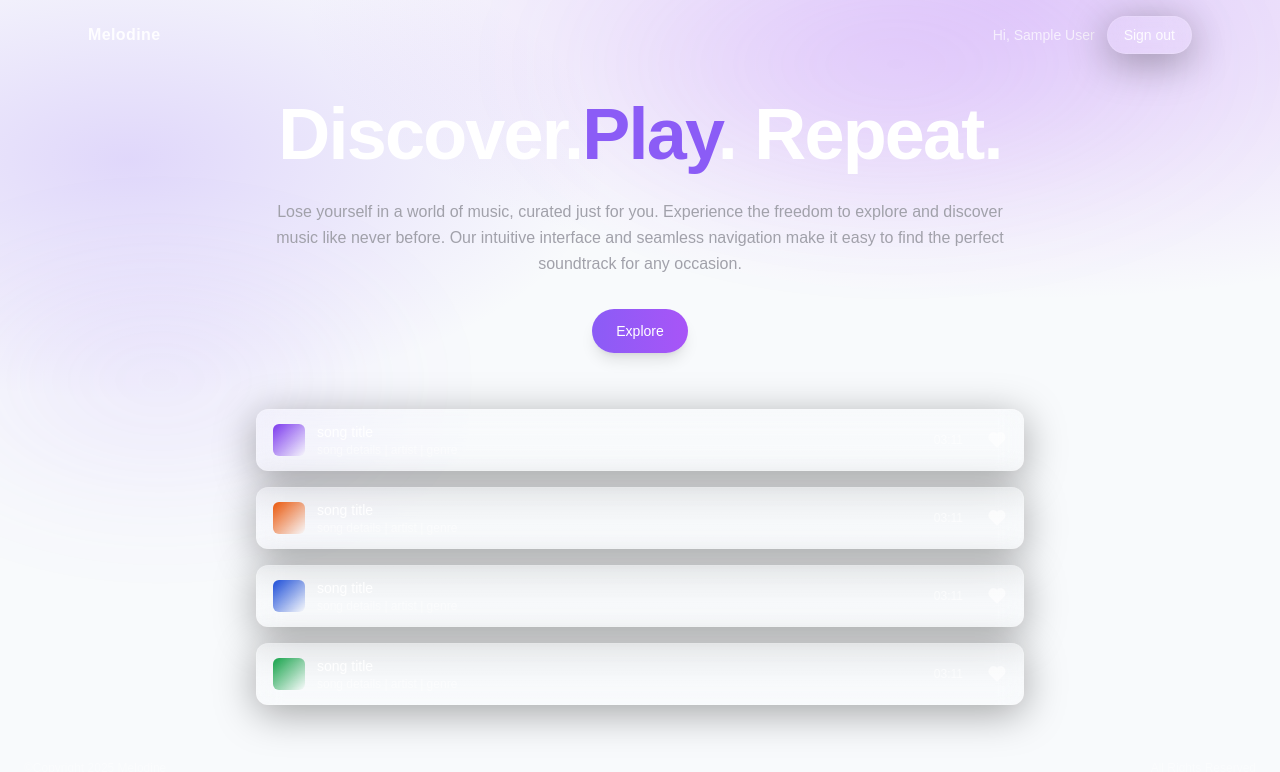
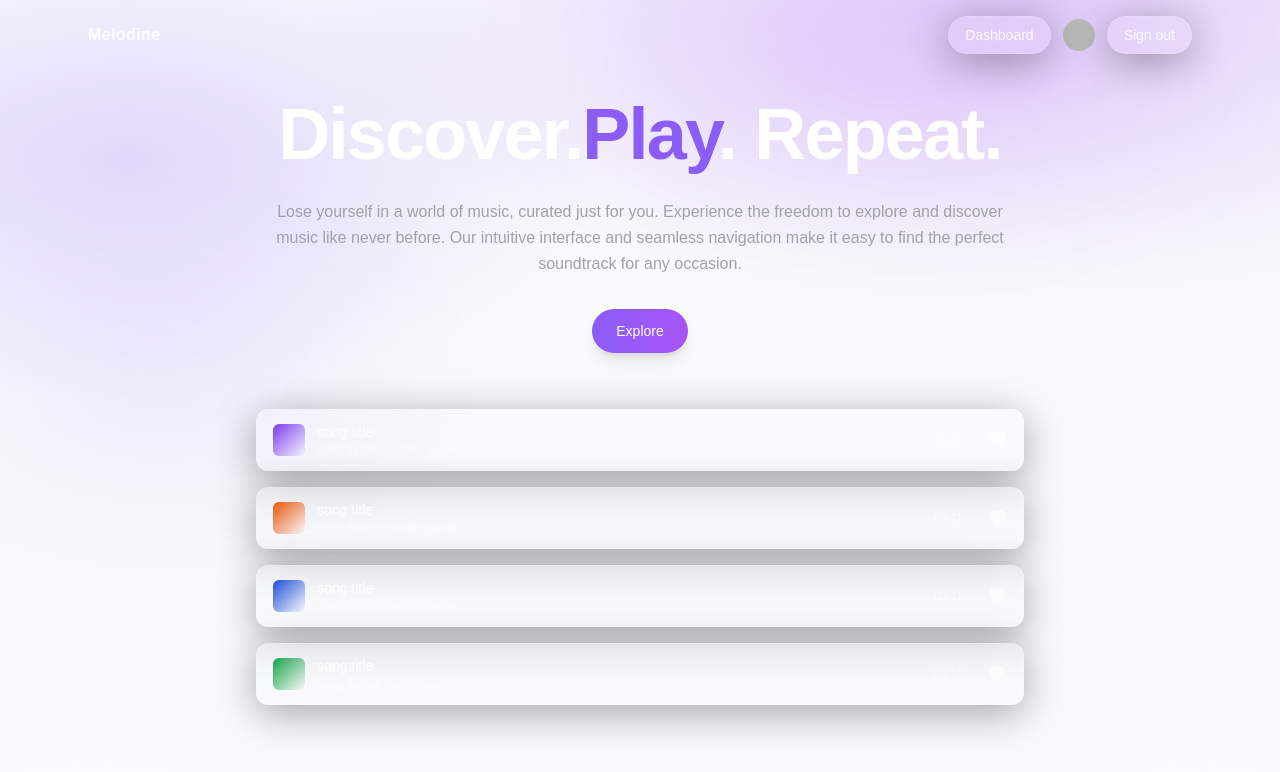
Before and after one commit to lxnid/melodine, a Next.js app in the folder app/: page / in a window 1280 px wide. Shown: the top 772 px of the page. Built offline with nearby package versions, Linux system fonts and the light colour scheme; no server answers; sample sign-in values are in the browser's storage.

Commit message:
feat(auth-ui): make navbar buttons functional and route hero CTA to /dashboard after sign-in

```diff
--- a/app/src/app/navbar.tsx
+++ b/app/src/app/navbar.tsx
@@ -1,23 +1,34 @@
 "use client";
 
 import Link from "next/link";
-import { useSession } from "next-auth/react";
+import { useSession, signIn, signOut } from "next-auth/react";
 
 export default function Navbar() {
-  const { data: session } = useSession();
+  const { data: session, status } = useSession();
+  const loading = status === "loading";
 
   return (
     <header className="fixed top-0 left-0 right-0 z-20">
       <div className="mx-auto max-w-6xl px-6 py-4 flex items-center justify-between">
         <Link href="/" className="text-white/90 font-semibold tracking-wide">Melodine</Link>
         <nav className="flex items-center gap-3">
-          {session?.user ? (
+          {loading ? (
+            <span className="text-sm text-white/60">Loading...</span>
+          ) : session?.user ? (
             <>
-              <span className="text-sm text-white/70">Hi, {session.user.name ?? "Listener"}</span>
-              <button className="glass rounded-full px-4 py-2 text-sm text-white/90">Sign out</button>
+              <Link href="/dashboard" className="glass rounded-full px-4 py-2 text-sm text-white/90">Dashboard</Link>
+              {session.user.image ? (
+                // eslint-disable-next-line @next/next/no-img-element
+                <img src={session.user.image} alt="avatar" className="h-8 w-8 rounded-full object-cover" />
+              ) : null}
+              <button onClick={() => signOut({ callbackUrl: "/" })} className="glass rounded-full px-4 py-2 text-sm text-white/90">
+                Sign out
+              </button>
             </>
           ) : (
-            <button className="glass rounded-full px-4 py-2 text-sm text-white/90">Sign in</button>
+            <button onClick={() => signIn("spotify", { callbackUrl: "/dashboard" })} className="glass rounded-full px-4 py-2 text-sm text-white/90">
+              Sign in
+            </button>
           )}
         </nav>
       </div>
--- a/app/src/app/page.tsx
+++ b/app/src/app/page.tsx
@@ -21,7 +21,7 @@ export default function Home() {
         </p>
         <div className="mt-8">
           <button
-            onClick={() => signIn("spotify", { callbackUrl: "/" })}
+            onClick={() => signIn("spotify", { callbackUrl: "/dashboard" })}
             className="btn-primary inline-flex items-center gap-2 rounded-full px-6 py-3 text-sm font-medium shadow-lg"
           >
             Explore
```
